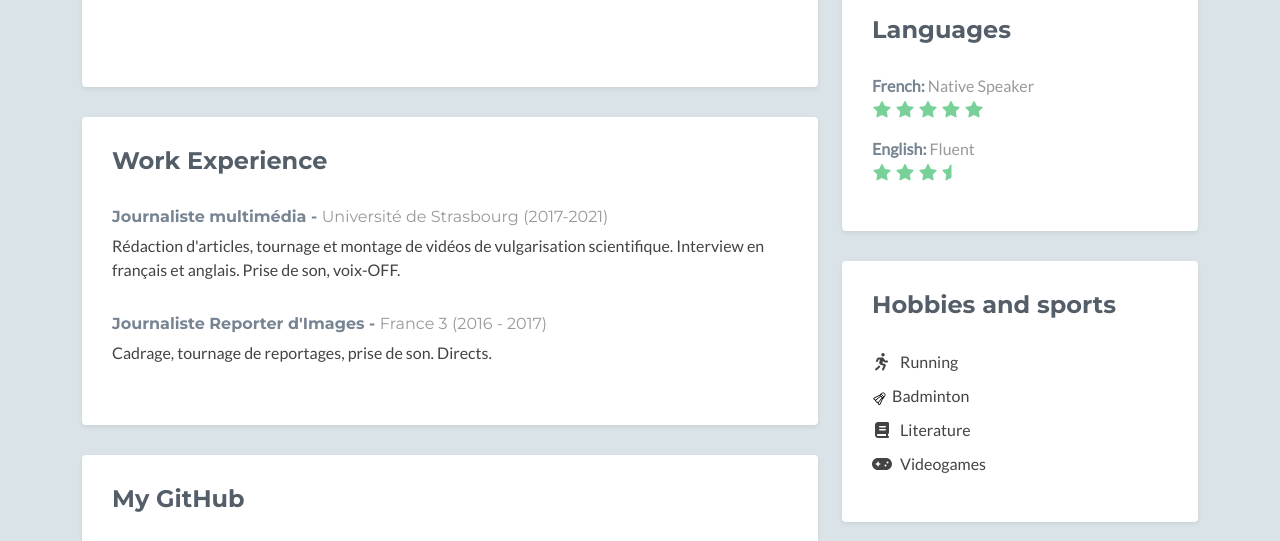
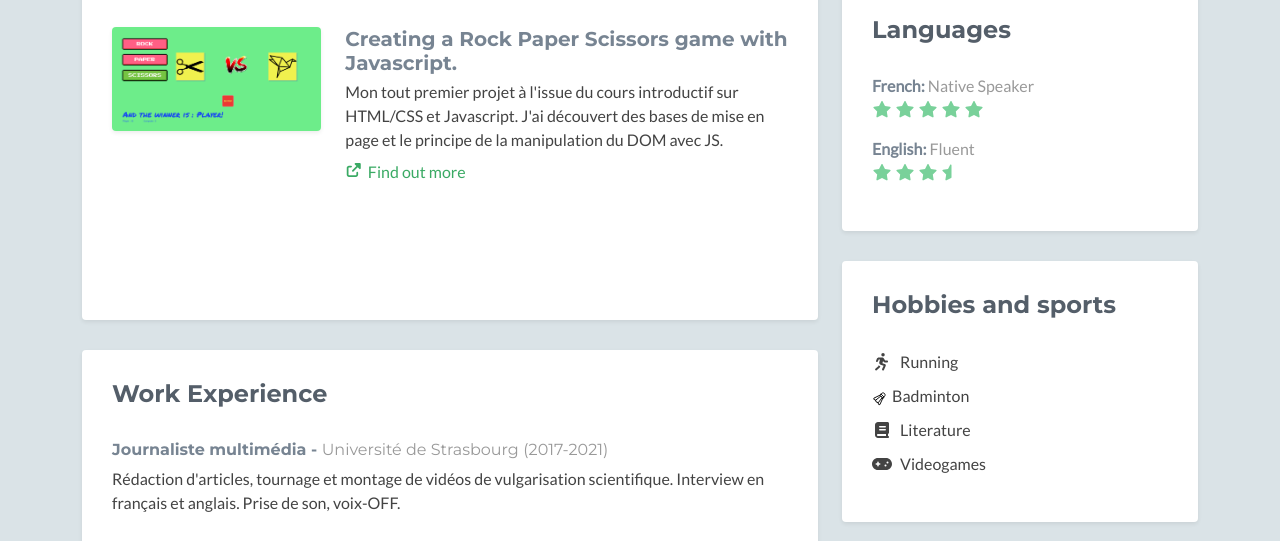
Before and after one commit to LeaFizzala/LeaFizzala.github.io, a website: page index.html in a window 1280 px wide. Shown: the part 1555-2096 px from the top of the page. Drawn offline with Linux system fonts and the light colour scheme; some icons are missing; files whose address does not match are found by name.

Commit message:
Added the rock paper scissors project

```diff
--- a/index.html
+++ b/index.html
@@ -103,6 +103,7 @@
                                     <p>Premier exercice pour mettre en application nos cours d'HTML/CSS et Javascript. Réalisé avec Visual Studio Code, Github, Trello et Figma. </p>
 
                             <hr class="divider" />
+
                             <div class="item row">
                                 <a class="col-md-4 col-12" href="https://github.com/LeaFizzala/spring-mvc-demo" target="_blank">
                                 <img class="img-fluid project-image rounded shadow-sm" src="assets/images/projects/eclipse_jee_springdemo.png" alt="project name" />
@@ -110,6 +111,17 @@
                                 <div class="desc col-md-8 col-12">
                                     <h3 class="title"><a href="https://github.com/LeaFizzala/spring-mvc-demo" target="_blank">Learning Spring, Springboot and Hibernate with Chad Darby</a></h3>
                                     <p class="mb-2">En plus de mon cursus, j'ai décidé de suivre le cours de Chad Darby sur le framework Spring. Cette introduction est largement recommandée sur bon nombre de forums de développement. </p>
+                                    <p><a class="more-link" href="https://themes.3rdwavemedia.com/bootstrap-templates/startup/coderpro-bootstrap-4-startup-template-for-software-projects/" target="_blank"><i class="fas fa-external-link-alt"></i>Find out more</a></p>
+                                </div><!--//desc-->
+                            </div><!--//item-->
+
+                            <div class="item row">
+                                <a class="col-md-4 col-12" href="https://github.com/LeaFizzala/rockpaperscissors.git" target="_blank">
+                                <img class="img-fluid project-image rounded shadow-sm" src="assets/images/rpsMainPage.png" alt="project name" />
+                                </a>
+                                <div class="desc col-md-8 col-12">
+                                    <h3 class="title"><a href="https://github.com/LeaFizzala/spring-mvc-demo" target="_blank">Creating a Rock Paper Scissors game with Javascript.</a></h3>
+                                    <p class="mb-2">Mon tout premier projet à l'issue du cours introductif sur HTML/CSS et Javascript. J'ai découvert des bases de mise en page et le principe de la manipulation du DOM avec JS. </p>
                                     <p><a class="more-link" href="https://themes.3rdwavemedia.com/bootstrap-templates/startup/coderpro-bootstrap-4-startup-template-for-software-projects/" target="_blank"><i class="fas fa-external-link-alt"></i>Find out more</a></p>
                                 </div><!--//desc-->
                             </div><!--//item-->
```
Also changed, not shown: assets/images/rpsMainPage.png (added).
